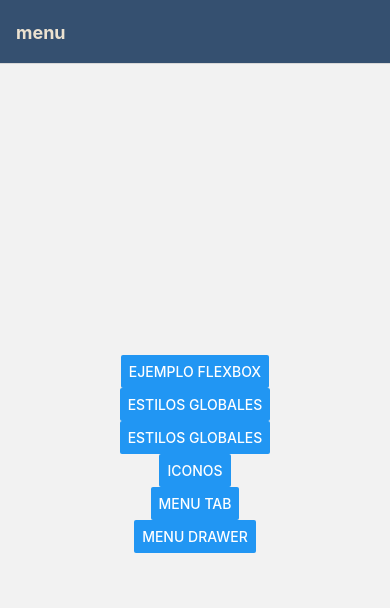
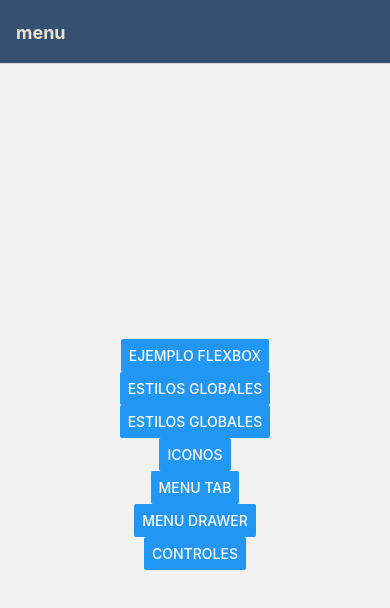
Before and after one commit to zavaletamx/desarrollo-movil-multiplataforma, a React Native app: screen /menu in a window 390 px wide. Shown: the top 608 px of the page. Built offline with nearby package versions, Linux system fonts and the light colour scheme.

Commit message:
Implementacion de TextInput

```diff
--- a/src/screens/MenuScreen.js
+++ b/src/screens/MenuScreen.js
@@ -70,6 +70,13 @@ const MenuScreen = (props) => {
 				title='Menu Drawer'
 				onPress={() => clickPantalla('menu_drawer')}
 			/>
+
+			<Button
+				title='Controles'
+				onPress={() => {
+					props.navigation.navigate('controles');
+				}}
+			/>
 		</View>
 	);
 };
```
